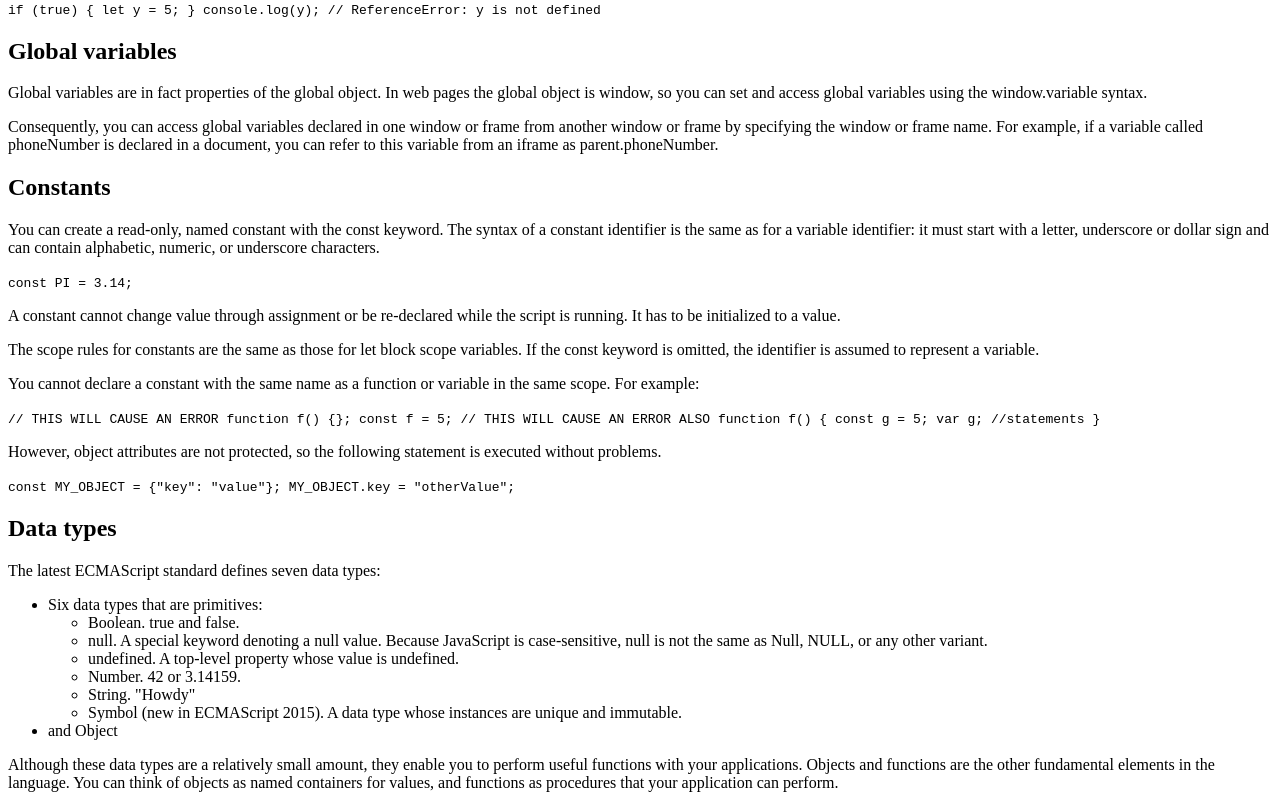
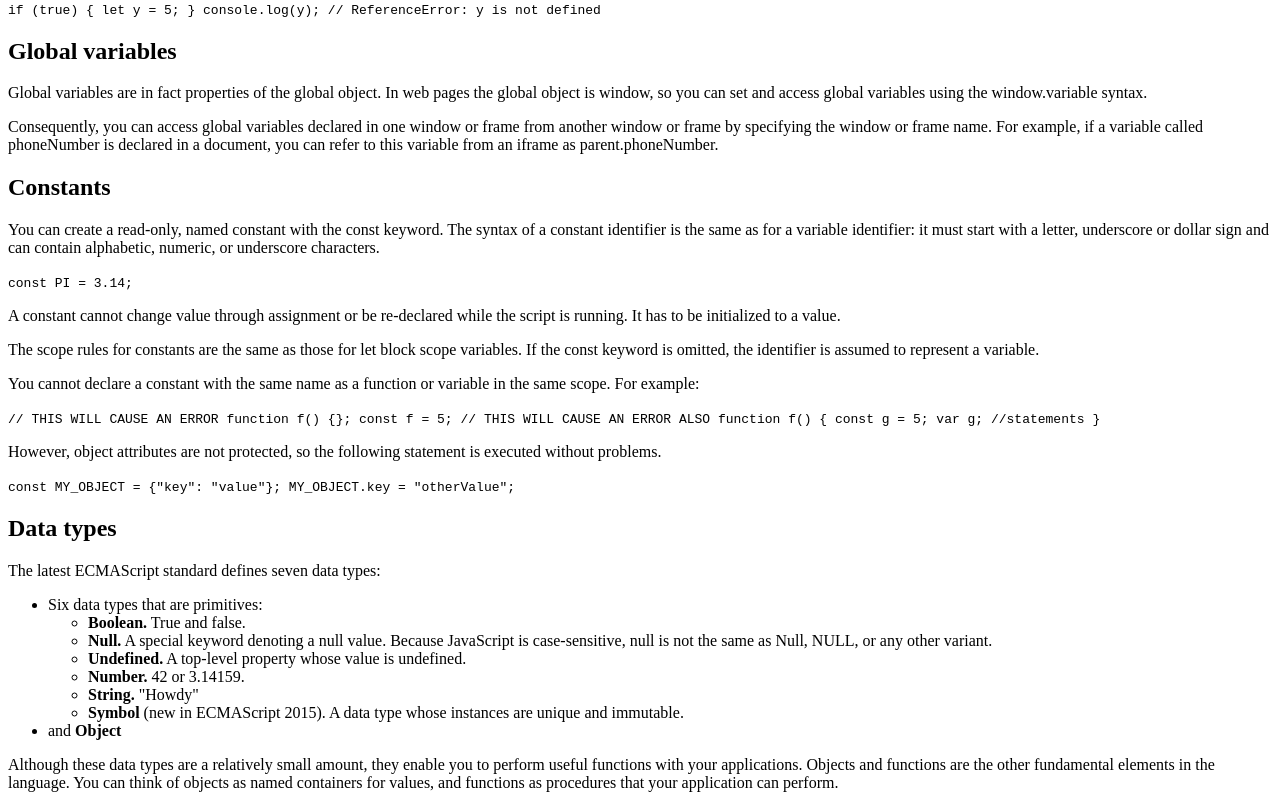
Before and after one commit to SalvatoreSaverino/freeCodeCamp, a plain HTML site: page Web Design Responsivo/Creazione Pagina di documentazione tecnica/index.html in a window 1280 px wide. Shown: the part 1654-2462 px from the top of the page. Drawn offline with Linux system fonts and the light colour scheme.

Commit message:
mod. html

```diff
--- a/Web Design Responsivo/Creazione Pagina di documentazione tecnica/index.html
+++ b/Web Design Responsivo/Creazione Pagina di documentazione tecnica/index.html
@@ -17,7 +17,7 @@
         </h2>
       </header>
         <p>
-          JavaScript is a cross-platform, object-oriented scripting language. It
+         <strong>JavaScript is a cross-platform</strong>, object-oriented scripting language. It
           is a small and lightweight language. Inside a host environment (for
           example, a web browser), JavaScript can be connected to the objects of
           its environment to provide programmatic control over them.
@@ -30,7 +30,7 @@
           for example:
           <ul>
             <li>
-              <p>Client-side JavaScript extends the core language by supplying objects
+              <p><strong>Client-side JavaScript</strong> extends the core language by supplying objects
                 to control a browser and its Document Object Model (DOM).
                 For example, client-side extensions allow an application
                  to place elements on an HTML form and respond to user events such as mouse clicks,
@@ -39,7 +39,7 @@
             </li>
             <li>
               <p>
-                Server-side JavaScript extends the core language by supplying objects relevant
+               <strong>Server-side JavaScript</strong> extends the core language by supplying objects relevant
                 to running JavaScript on a server.
                 For example, server-side extensions allow an application to
                 communicate with a database, provide continuity of information from one invocation
@@ -251,15 +251,15 @@
         <ul>
           <li>Six data types that are primitives:</li>
             <ul>
-              <li>Boolean. true and false.</li>
-              <li>null. A special keyword denoting a null value.
+              <li><strong>Boolean.</strong> True and false.</li>
+              <li><strong>Null.</strong> A special keyword denoting a null value.
                 Because JavaScript is case-sensitive, null is not the same as Null, NULL, or any other variant.</li>
-              <li>undefined. A top-level property whose value is undefined.</li>
-              <li>Number. 42 or 3.14159.</li>
-              <li>String. "Howdy"</li>
-              <li>Symbol (new in ECMAScript 2015). A data type whose instances are unique and immutable.</li>
+              <li><strong>Undefined.</strong> A top-level property whose value is undefined.</li>
+              <li><strong>Number.</strong> 42 or 3.14159.</li>
+              <li><strong>String.</strong> "Howdy"</li>
+              <li><strong>Symbol</strong> (new in ECMAScript 2015). A data type whose instances are unique and immutable.</li>
             </ul>
-          <li>and Object</li>
+          <li>and <strong>Object</strong></li>
         </ul>
         <p>
           Although these data types are a relatively small amount,
```
